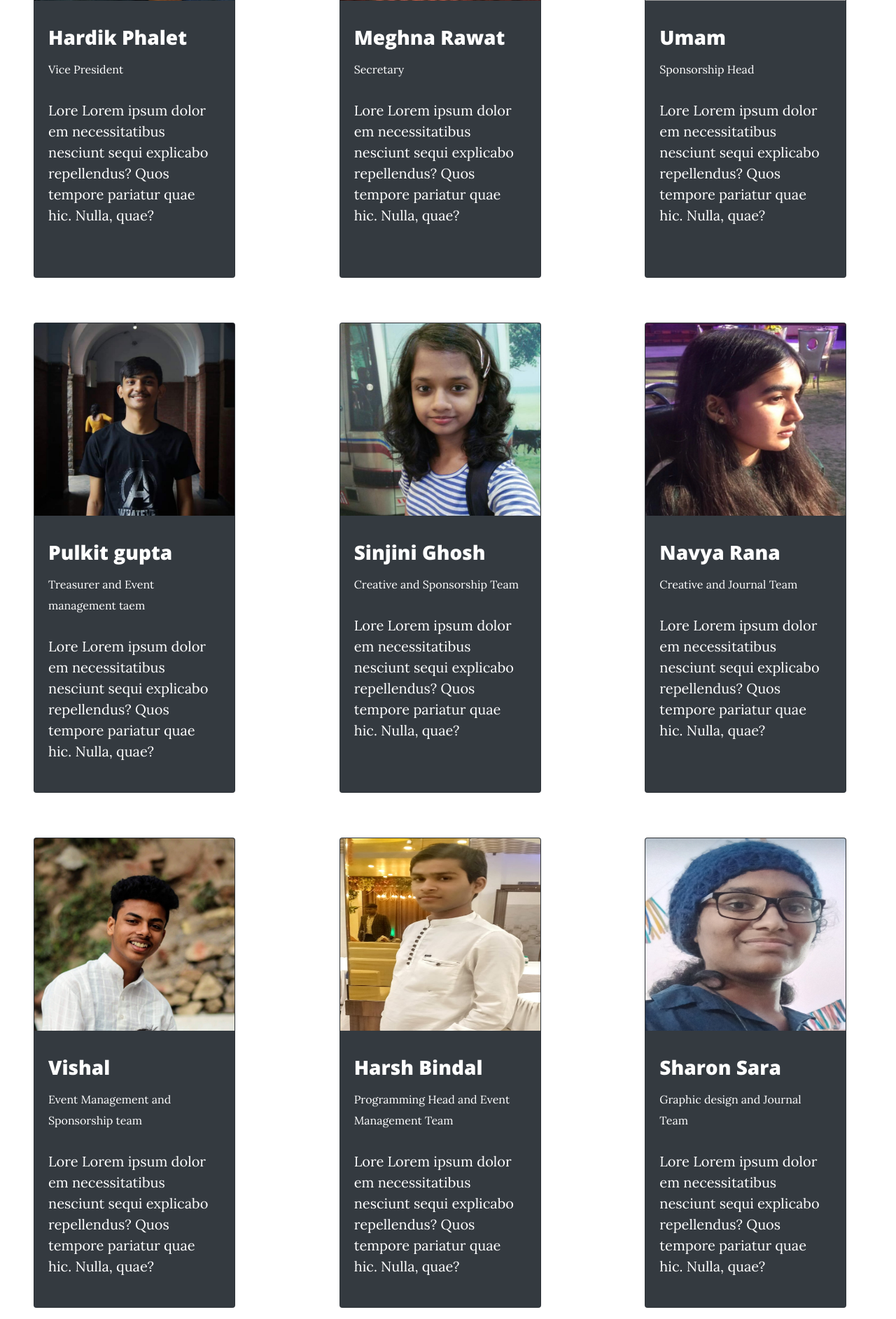
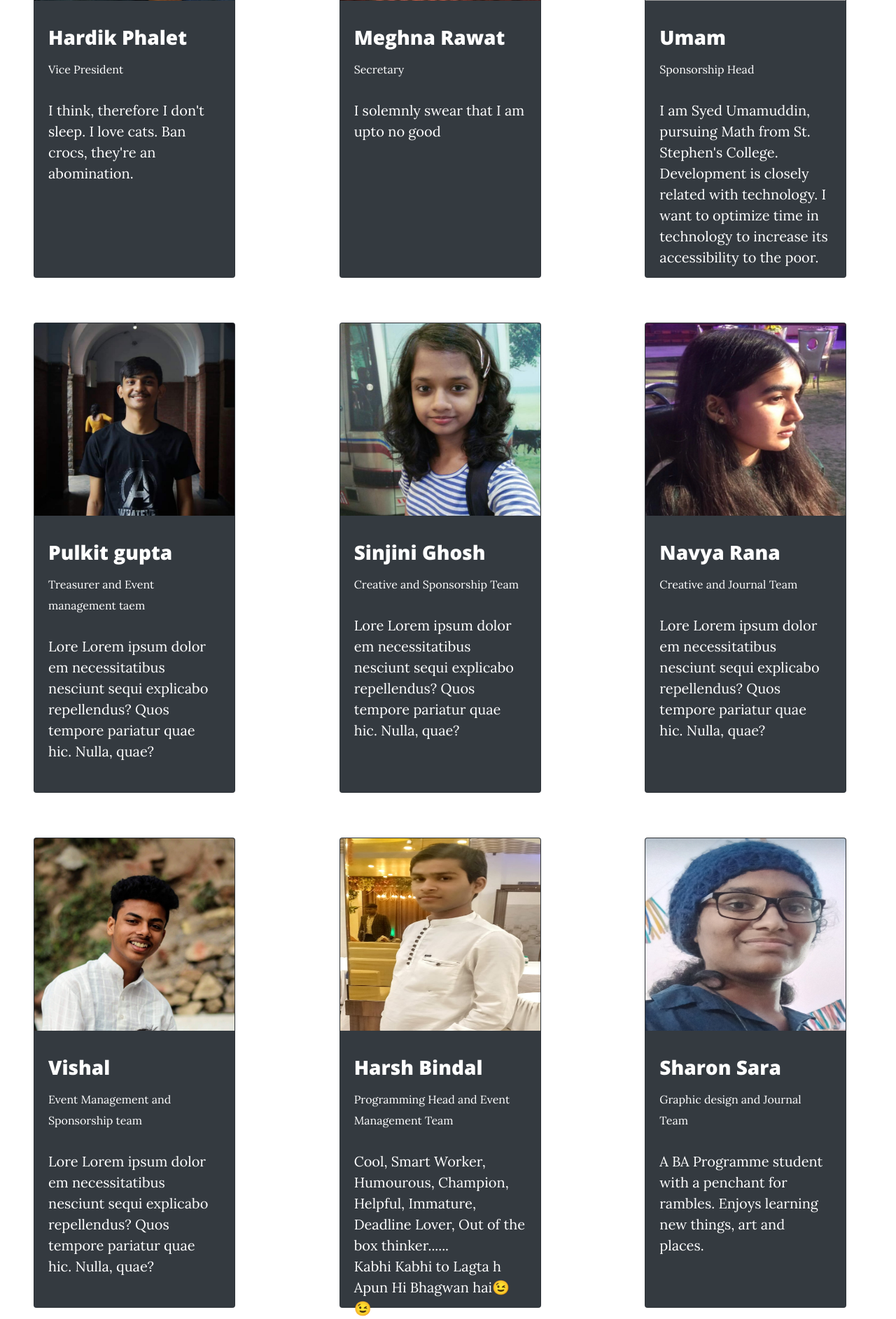
Before and after one commit to hardikphalet/CSSSSC, a Flask app: page /about in a window 1280 px wide; the page is wider, and only the part inside the window is pictured. Shown: the part 1774-3659 px from the top of that part at 70% size. Run offline with Flask 2, Linux system fonts and the light colour scheme; some libraries are stand-ins or nearby versions; grey boxes are pictures that could not be loaded.

Commit message:
Merge the full code of me and lael

```diff
--- a/main.py
+++ b/main.py
@@ -1,7 +1,7 @@
 
 from flask import Flask, render_template, request, session, redirect, url_for,flash
 from flask_sqlalchemy import SQLAlchemy
-
+import re
 import math
 from datetime import datetime
 import os
@@ -10,7 +10,7 @@ from werkzeug.utils import secure_filename
 app = Flask(__name__)
 app.secret_key='secretkey'
 app.config['SQLALCHEMY_DATABASE_URI'] = "mysql://root:@localhost/compscsoc"
-app.config['UPLOAD_FOLDER'] = "C:\\Users\\Bindal\\Desktop\\Flask\\CompSocBlog\\static\\img"
+app.config['UPLOAD_FOLDER'] = "C:\\Users\\SSC\\Desktop\\Flask\\CompSocBlog\\static\\img"
 
 db = SQLAlchemy(app) # INITIALIZE THE DATABASE
 
@@ -36,13 +36,25 @@ class Posts(db.Model): # This Posts Class is for Posts table
     DT = db.Column(db.String(12), nullable=True)
 
 
-# Default value of nullabe is True so We make it False where for unique it is True so We dont mention we need column in any field
+# Default value of nullabe is True
+# Default value of unique is False
+# nullable = false => SQL column NOT NULL
+
+
+# Ridrect to the homepage
+
+
+
+
+
+
+
+
 
 
 @app.route("/")
 def home():
-    posts=Posts.query.filter_by().all()#[0:4]
-    # flash("YOUR Issue have been registerd","success")
+    posts=Posts.query.all()
     Len=len(posts)
     last=math.ceil(Len/4)
 
@@ -76,6 +88,17 @@ def home():
     return render_template('index.html', Posts=posts, Prev=Previous, Next=Next )
 
 
+
+
+
+
+
+
+
+
+
+
+# Leads to About us section
 @app.route("/about")
 def about():
 
@@ -86,6 +109,7 @@ def about():
 @app.route("/contact", methods=['GET', 'POST'])
 
 def contact():
+    #checks Form submission
     if(request.method=='POST'):
         # Add Entry To the database
         Name=request.form.get('Name')
@@ -93,7 +117,12 @@ def contact():
         ContactNum=request.form.get('ContactNum')
         Msg=request.form.get('MSG')
 
-        entry = Contacts(Name=Name, EmailId=EmailId, PhoneNum=ContactNum, Msg=Msg, DT=datetime.now() )# Here lhs are from class attribute and rhs are if ke andar wale
+        entry = Contacts(
+            Name=Name,
+             EmailId=EmailId,
+              PhoneNum=ContactNum,
+               Msg=Msg,
+               DT=datetime.now() )# #LHS from Class Contacts, RHS Values taken from form
 
         db.session.add(entry)
         db.session.commit()
@@ -102,6 +131,19 @@ def contact():
         flash("Thanks, For Contacting, Get back to you soon!!  ","success")
 
     return render_template('contact.html')
+
+
+
+
+
+
+
+
+
+
+
+
+
 
 @app.route("/Uploader", methods=['GET', 'POST'])
 def Upload():
@@ -120,10 +162,26 @@ def Upload():
 
 
 
+
+
+
+
 @app.route("/Post/<string:post_slug>", methods=['GET'])
 def post_route(post_slug):
-    Post = Posts.query.filter_by(slug=post_slug).first()
-    return render_template('post.html', Post=Post)
+     #checks that the post slug contains no characters other than alphanumeric ones and '-'
+    # \W = any character not [A-Za-z0-9_]
+    match = re.search(r"\W", post_slug)
+    #if an unknown character found, redirect to homepage, else render post template with slug as Post.Slug
+    if match:
+        return redirect('/')
+    else :
+        Post = Posts.query.filter_by(slug=post_slug).first()
+        # splits up the content by para so that it's easier to output in the template file. Then resets Post.PostContent to the generated list of paras
+        contenttobreak = Post.PostContent.split('\n')
+        Post.PostContent = contenttobreak
+        return render_template('post.html', Post=Post)
+
+
 
 
 @app.route("/delete/<string:PostId>", methods = ['GET', 'POST'])
@@ -136,16 +194,21 @@ def delete(PostId):
 
 
 
+
 @app.route("/Logout")
 def Logout():
     session.pop('Admin')
     return redirect('/DashBoard')
 
+
+
+
+
 @app.route("/edit/<string:PostId>", methods = ['GET', 'POST'])
 def edit(PostId):
 
     if ('Admin' in session and session['Admin']=="Compssc"): # Only Loggged In user can edit the post
-        ChErr=0
+
         if request.method == 'POST':
             PrevTitle=request.form.get('Title')
             PrevContent=request.form.get('Content')
@@ -154,10 +217,37 @@ def edit(PostId):
             Author=request.form.get('WrittenBy')
             Dt=datetime.now()
 
+             #section checks if the slug entered is a repeat value
+            # **IDEA: Generate the slug instead of asking the user to enter**
+            #Loop goes through each post in the Posts table
+            for post in Posts.query.all():
+                #Need to check if the new slug (PrevSlug) as a slug in a post that isn't the post being edited.
+                #using PostId as the verifier since PostId is the Primary Key of the table
+                # LOGIC:
+                # Post Ids match    and slugs match     > No Action
+                # Post Ids X match  and slugs match     > Error
+                # Post Ids match    and slugs X match   > No Action
+                # Post Ids X match  and slugs X match   > No Action
+                if post.PostId != PostId and PrevSlug == post.slug:
+                    #flash method passes the error to the redirected page
+                    flash("Another post exists with the same slug, please modify")
+                    return redirect('/edit/'+str(PostId))
+            #for creating a new post, basically uses the same page
+            #same pattern matching as in post URL, checking to make sure no special characters are allowed in the slug
+            match = re.search(r"\W", PrevSlug)
+            #if character found, then flash error message
+            if match:
+                flash("Cannot use any character other than A-Z, a-z, 0-9 and _ in the slug")
+                return redirect('/edit/'+str(PostId))
+            PostId = str(PostId)
+
             if PostId=='0':
                 Post = Posts(PostTitle=PrevTitle, PostContent=PrevContent, ImgFile=PrevImg, PostedBy=Author, slug=PrevSlug, DT=Dt)
                 db.session.add(Post)
                 db.session.commit()
+
+
+                # 0 is for add new article and else condition for edit
 
             else:
                 Post=Posts.query.filter_by(PostId=PostId).first()
@@ -165,14 +255,15 @@ def edit(PostId):
                 Post.PostContent  = PrevContent
                 Post.PostedBy  = Author
                 Post.ImgFile  = PrevImg
-                Post.Slug  = PrevSlug
+                Post.slug  = PrevSlug
                 Post.DT      = Dt
 
                 db.session.commit()
                 flash("You have edited a Article,successfully ","success")
 
                 return redirect('/edit/'+PostId)
-
+        # else:
+        #     return redirect('/')
     Post=Posts.query.filter_by(PostId=PostId).first()
     return render_template('edit.html',  Post=Post, PostId=PostId)
 
@@ -194,11 +285,11 @@ def edit(PostId):
 
 @app.route("/DashBoard", methods=['GET','POST'])
 def DashBoard():
-
+ #checks if user already logged in
     if ('Admin' in session and session['Admin']=="Compssc"):
         Post=Posts.query.all()
         return render_template('AdminPanel.html', Posts=Post)
-
+ #Checks if login form submitted
     if (request.method=='POST'):
         UserName=request.form.get('UserName')
         Password=request.form.get('Password')
--- a/templates/Layout.html
+++ b/templates/Layout.html
@@ -33,7 +33,7 @@ TEMPLATE INHERITANCE -->
   <!-- Navigation -->
   <nav class="navbar navbar-expand-lg navbar-light fixed-top" id="mainNav">
     <div class="container">
-      <a class="navbar-brand" href="index.html">Computer Science Society</a>
+      <a class="navbar-brand" href="/">Computer Science Society</a>
       <button class="navbar-toggler navbar-toggler-right" type="button" data-toggle="collapse" data-target="#navbarResponsive" aria-controls="navbarResponsive" aria-expanded="false" aria-label="Toggle navigation">
         Menu
         <i class="fas fa-bars"></i>
--- a/templates/Post.html
+++ b/templates/Post.html
@@ -37,7 +37,9 @@
     <div class="container">
       <div class="row">
         <div class="col-lg-8 col-md-10 mx-auto">
-          {{Post.PostContent}}
+          {% for para in Post.PostContent %}
+          <p>{{para}}</p>
+        {% endfor %}
 
           </div>
       </div>
--- a/templates/about.html
+++ b/templates/about.html
@@ -53,8 +53,8 @@
           <h3 class="card-title"> <a href="https://www.linkedin.com/in/hardik-phalet-626aa3157" class="text-white">Hardik Phalet </a> </h3>
           <small> Vice President  </small>
           <p class="card-text">
-          Lore Lorem ipsum dolor
-          em necessitatibus nesciunt sequi explicabo repellendus? Quos tempore pariatur quae hic. Nulla, quae?</p>
+            I think, therefore I don't sleep. I love cats. Ban crocs, they're an abomination.
+          </p>
 
       </div>
   </div>
@@ -68,8 +68,8 @@
           <h3 class="card-title"> <a href="https://www.linkedin.com/in/cyril-mathew-a2427117b" class="text-white">Meghna Rawat</a> </h3>
           <small> Secretary  </small>
           <p class="card-text">
-          Lore Lorem ipsum dolor
-          em necessitatibus nesciunt sequi explicabo repellendus? Quos tempore pariatur quae hic. Nulla, quae?</p>
+            I solemnly swear that I am upto no good
+          </p>
 
       </div>
   </div>
@@ -82,8 +82,9 @@
           <h3 class="card-title"> Umam </h3>
           <small> Sponsorship Head  </small>
           <p class="card-text">
-          Lore Lorem ipsum dolor
-          em necessitatibus nesciunt sequi explicabo repellendus? Quos tempore pariatur quae hic. Nulla, quae?</p>
+            I am Syed Umamuddin, pursuing Math from St. Stephen's College. Development is closely related with technology.
+             I want to optimize time in technology to increase its accessibility to the poor.
+          </p>
 
       </div>
   </div>
@@ -176,8 +177,9 @@
             <h3 class="card-title"> <a href="https://www.linkedin.com/in/harsh-bindal-a394511a2" class="text-white">Harsh Bindal </a> </h3>
             <small> Programming Head and Event Management Team  </small>
             <p class="card-text">
-            Lore Lorem ipsum dolor
-            em necessitatibus nesciunt sequi explicabo repellendus? Quos tempore pariatur quae hic. Nulla, quae?</p>
+            Cool, Smart Worker, Humourous, Champion, Helpful, Immature, Deadline Lover, Out of the box thinker......<br>
+             Kabhi Kabhi to Lagta h Apun Hi Bhagwan hai😉😉
+            </p>
 
         </div>
     </div>
@@ -190,8 +192,8 @@
             <h3 class="card-title"> <a href="https://www.linkedin.com/in/sharon-alex-488681192" class="text-white">Sharon Sara </a> </h3>
             <small> Graphic design and Journal Team  </small>
             <p class="card-text">
-            Lore Lorem ipsum dolor
-            em necessitatibus nesciunt sequi explicabo repellendus? Quos tempore pariatur quae hic. Nulla, quae?</p>
+              A BA Programme student with a penchant for rambles. Enjoys learning new things, art and places.
+            </p>
 
         </div>
     </div>
@@ -204,8 +206,9 @@
             <h3 class="card-title"> <a href="https://www.linkedin.com/in/jay-ingle-38a00b194" class="text-white"> Jay Ingle </a> </h3>
             <small> Graphic design and Quiz Team  </small>
             <p class="card-text">
-            Lore Lorem ipsum dolor
-            em necessitatibus nesciunt sequi explicabo repellendus? Quos tempore pariatur quae hic. Nulla, quae?</p>
+              "I'm Jay and the most likely thing about me is that if I'm not constructive at any moment of
+               time, then surely I'm sleeping! I'm a Chemistry student with a math enthusiastic nature
+              </p>
 
         </div>
     </div>
@@ -224,8 +227,10 @@
             <h3 class="card-title"> Lael John </h3>
             <small> Programming Head and Quiz Team  </small>
             <p class="card-text">
-            Lore Lorem ipsum dolor
-            em necessitatibus nesciunt sequi explicabo repellendus? Quos tempore pariatur quae hic. Nulla, quae?</p>
+              "Human. Bookworm. He/his.
+              “Do not go gentle into that good night,
+              Rage, rage against the dying of the light.”"
+              </p>
 
         </div>
     </div>
@@ -238,8 +243,9 @@
             <h3 class="card-title"> <a href="https://www.linkedin.com/in/cyril-mathew-a2427117b" class="text-white">Cyril Mathew </a> </h3>
             <small> Graphic design and quiz team </small>
             <p class="card-text">
-            Lore Lorem ipsum dolor
-            em necessitatibus nesciunt sequi explicabo repellendus? Quos tempore pariatur quae hic. Nulla, quae?</p>
+              An inquisitive person with dispersed interest, striving hard to make his own personality
+               and reflecting on one question, "why so serious?".
+            </p>
 
         </div>
     </div>
--- a/templates/edit.html
+++ b/templates/edit.html
@@ -3,7 +3,7 @@
 
 
 
-<header class="masthead mb-0" style="background-image: url(' {{ url_for('static', filename='img/Writer.jpg')}}'">
+<header class="masthead mb-0" style="background-image: url(' {{ url_for('static', filename='img/Writer.jpg')}}')">
   <div class="overlay"></div>
   <div class="container">
     <div class="row">
@@ -91,7 +91,7 @@
         </div>
         <br>
         <div id="success"></div>
-        <button type="submit" class="btn btn-primary" id="sendMessageButton">Submit</button>
+        <button type="submit" class="btn btn-primary" id="sendMessageButton">Submit </button>
       </form>
 </div>
 {% endblock%}
--- a/templates/index.html
+++ b/templates/index.html
@@ -15,7 +15,7 @@ when I extend it to the layout it go to according to that template and where it
 {% block body %}
 
   <!-- Page Header -->
-<header class="masthead mb-0" style="background-image: url(' {{ url_for('static', filename='img/home-bg.jpg')}}'">
+<header class="masthead mb-0" style="background-image: url(' {{ url_for('static', filename='img/home-bg.jpg')}}')">
     <div class="overlay"></div>
     <div class="container">
       <div class="row">
```
